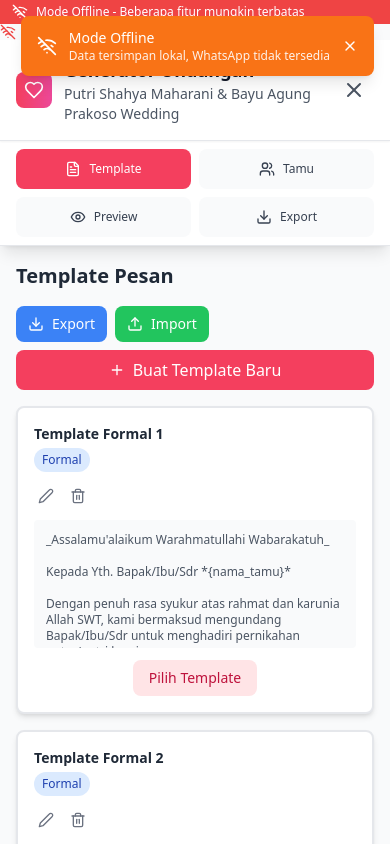
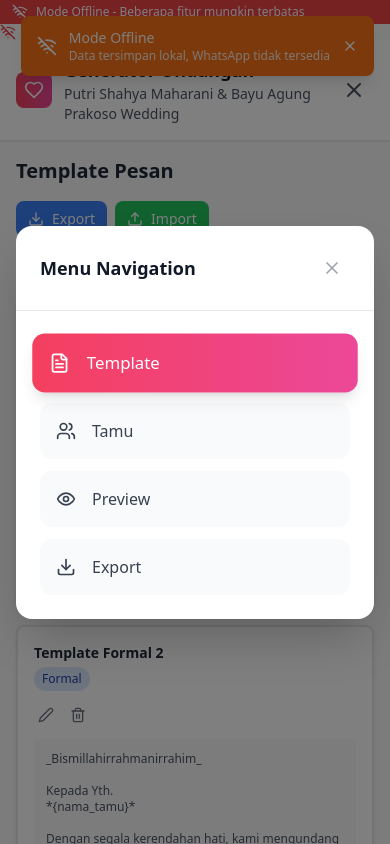
Before and after one commit to bayuagpr/wedding-invite-gen, a React (Vite) app: page / in a window 390 px wide. Both pictures are taken after a click on the button 354 px from the left and 90 px from the top of the page. Shown: the top 844 px of the page. Built offline with nearby package versions, Linux system fonts and the light colour scheme.

Commit message:
Refactor mobile navigation to use a modal layout with improved styling and backdrop

```diff
--- a/src/App.tsx
+++ b/src/App.tsx
@@ -121,28 +121,51 @@ function App() {
         </div>
       </header>
 
-      {/* Mobile Navigation Menu */}
+      {/* Mobile Navigation Modal */}
       {isMobileMenuOpen && (
-        <div className="md:hidden bg-white border-b shadow-lg sticky top-[73px] sm:top-[89px] z-10">
-          <div className="max-w-7xl mx-auto px-4 py-2">
-            <div className="grid grid-cols-2 gap-2">
+        <div className="md:hidden fixed inset-0 z-50 overflow-hidden">
+          {/* Backdrop */}
+          <div
+            className="fixed inset-0 bg-black bg-opacity-50 transition-opacity"
+            onClick={() => setIsMobileMenuOpen(false)}
+          />
+
+          {/* Modal Content */}
+          <div className="fixed inset-0 flex items-center justify-center p-4">
+            <div className="bg-white rounded-2xl shadow-2xl w-full max-w-sm mx-auto transform transition-all">
+              {/* Modal Header */}
+              <div className="flex items-center justify-between p-6 border-b">
+                <h3 className="text-lg font-semibold text-gray-900">Menu Navigation</h3>
+                <button
+                  onClick={() => setIsMobileMenuOpen(false)}
+                  className="p-2 rounded-lg text-gray-400 hover:text-gray-600 hover:bg-gray-100 transition-colors"
+                >
+                  <X className="w-5 h-5" />
+                </button>
+              </div>
+
+              {/* Modal Body */}
+              <div className="p-6">
+                <div className="space-y-3">
                   {tabs.map((tab) => {
                     const Icon = tab.icon;
                     return (
                       <button
                         key={tab.id}
                         onClick={() => handleTabChange(tab.id)}
-                    className={`flex items-center justify-center gap-2 py-3 px-2 rounded-lg font-medium text-xs transition-colors ${
+                        className={`w-full flex items-center gap-4 py-4 px-4 rounded-xl font-medium transition-all ${
                           activeTab === tab.id
-                        ? 'bg-rose-500 text-white'
-                        : 'bg-gray-50 text-gray-700 hover:bg-gray-100'
+                            ? 'bg-gradient-to-r from-rose-500 to-pink-500 text-white shadow-lg transform scale-105'
+                            : 'bg-gray-50 text-gray-700 hover:bg-gray-100 hover:scale-102'
                         }`}
                       >
-                    <Icon className="w-4 h-4" />
-                    {tab.label}
+                        <Icon className="w-5 h-5 flex-shrink-0" />
+                        <span className="text-left">{tab.label}</span>
                       </button>
                     );
                   })}
+                </div>
+              </div>
             </div>
           </div>
         </div>
```
Lines whose indentation alone changed are shown as unchanged.
